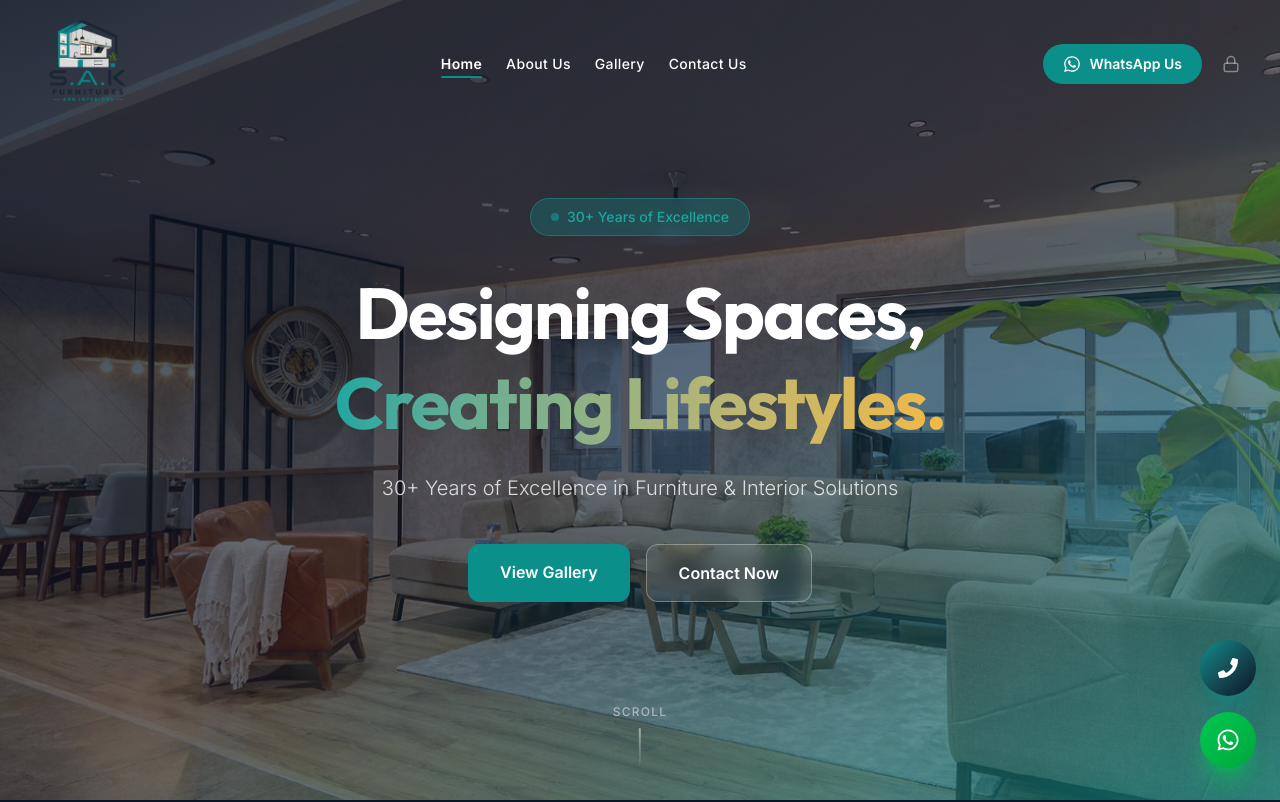
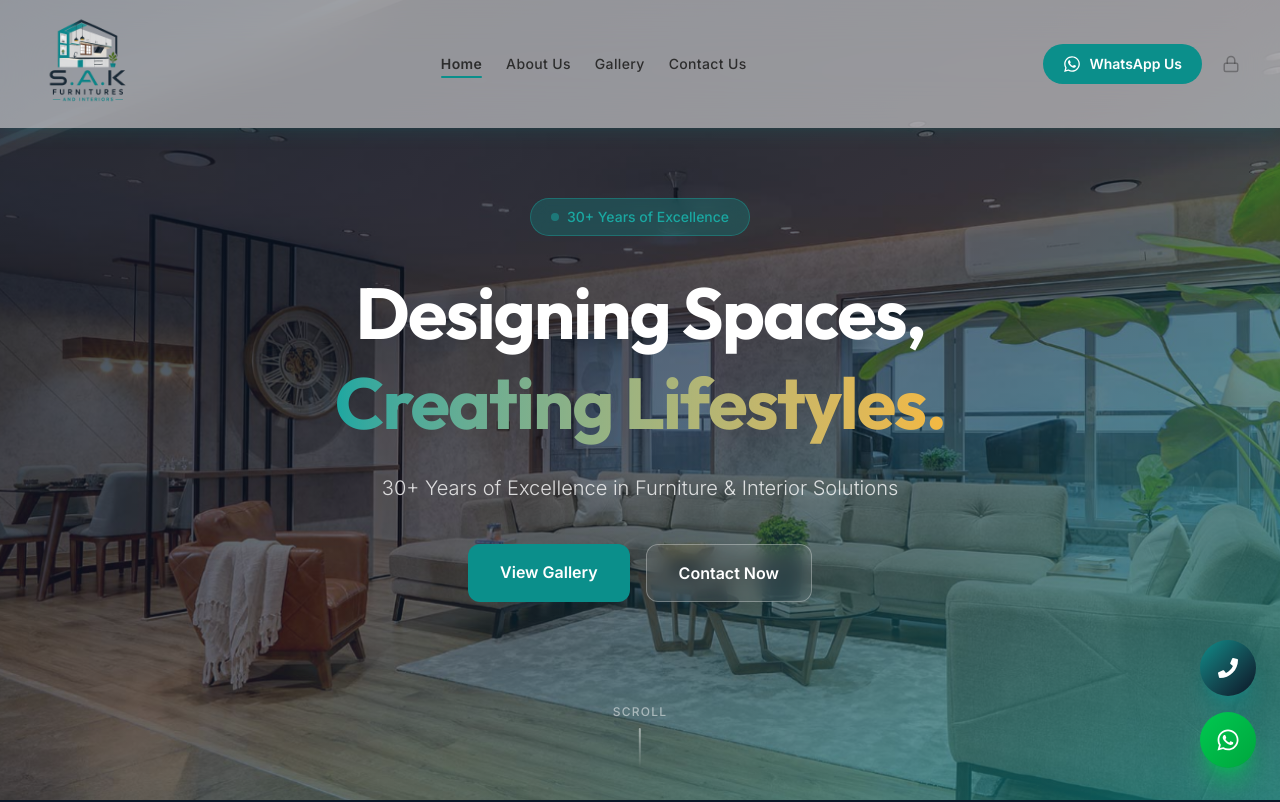
Before and after one commit to Khushbu-github/SAK-Furnitures, a React (Vite) app in the folder client/: page / in a window 1280 px wide. Shown: the top 802 px of the page. Built offline with nearby package versions, Linux system fonts and the light colour scheme.

Commit message:
added project

```diff
--- a/client/src/components/Navbar.jsx
+++ b/client/src/components/Navbar.jsx
@@ -32,10 +32,8 @@ const Navbar = () => {
 
   const isActive = (path) => location.pathname === path;
 
-  const textColor = (isHome && !scrolled) ? 'text-white' : 'text-brand-charcoal';
-  const navBg = scrolled || !isHome
-    ? 'bg-white/90 backdrop-blur-xl shadow-lg shadow-brand-deep-teal/10'
-    : 'bg-transparent';
+  const textColor = 'text-brand-charcoal';
+  const navBg = 'bg-white/50 backdrop-blur-xl shadow-lg shadow-brand-deep-teal/10';
 
   return (
     <motion.header
@@ -89,20 +87,14 @@ const Navbar = () => {
             <Link
               to="/admin/login"
               title="Admin Login"
-              className={`p-2 rounded-lg transition-colors duration-200 ${
-                scrolled || !isHome
-                  ? 'text-brand-charcoal/40 hover:text-brand-deep-teal hover:bg-brand-deep-teal/10'
-                  : 'text-white/40 hover:text-white hover:bg-white/10'
-              }`}
+              className="p-2 rounded-lg transition-colors duration-200 text-brand-charcoal/40 hover:text-brand-deep-teal hover:bg-brand-deep-teal/10"
             >
               <FiLock size={18} />
             </Link>
 
             <button
               id="mobile-menu-toggle"
-              className={`md:hidden p-2 rounded-lg transition-colors duration-300 ${
-                scrolled || !isHome ? 'text-brand-charcoal hover:bg-brand-light-gray' : 'text-white hover:bg-white/10'
-              }`}
+              className="md:hidden p-2 rounded-lg transition-colors duration-300 text-brand-charcoal hover:bg-brand-light-gray"
               onClick={() => setMobileOpen(!mobileOpen)}
               aria-label="Toggle menu"
             >
```
